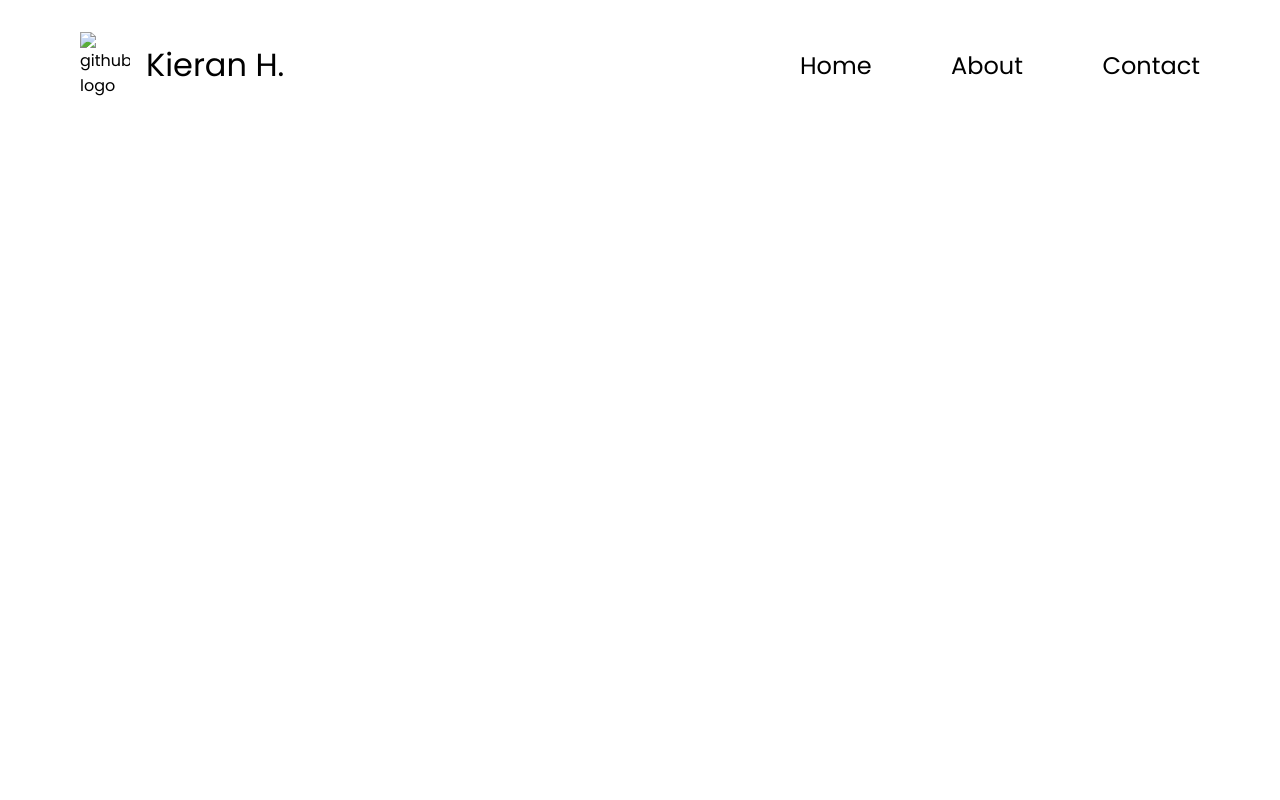
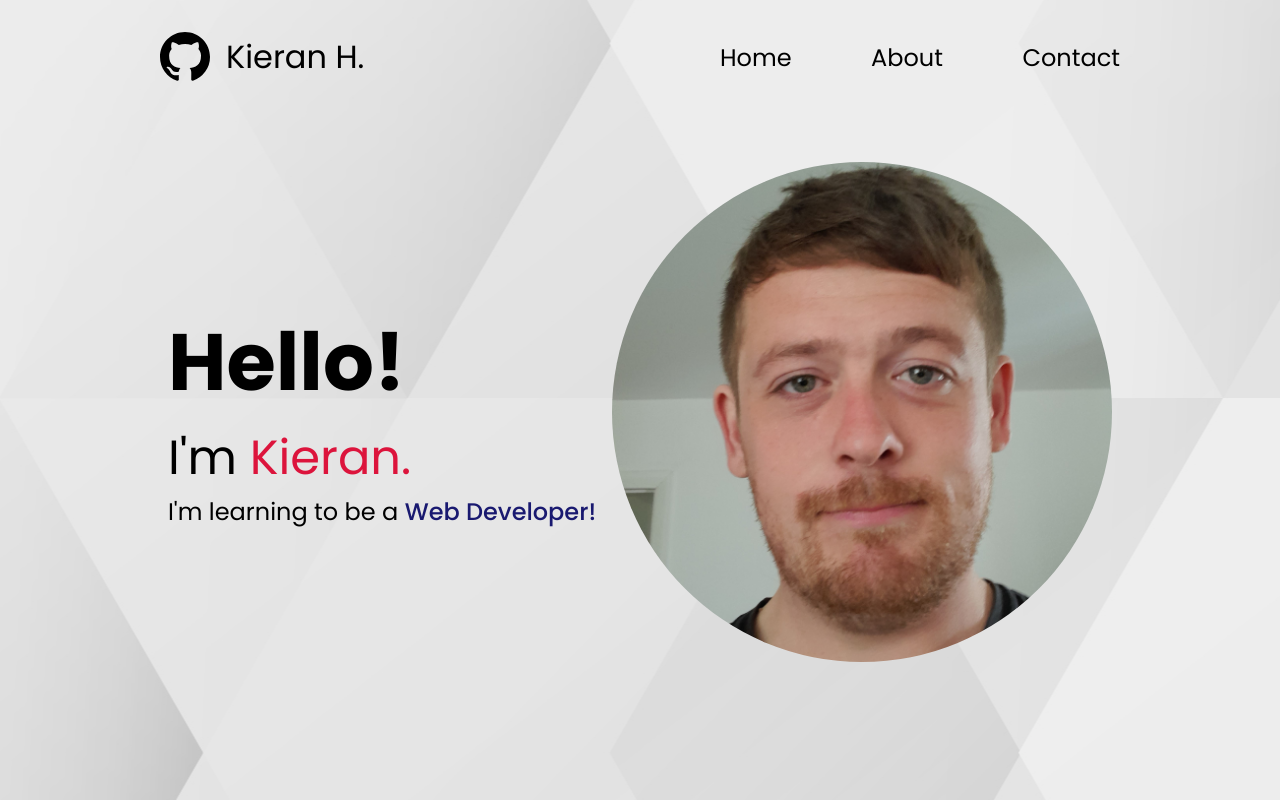
Before and after one commit to DevelopedByKieran/portfolio-website, a plain HTML site: page index.html in a window 1280 px wide. Drawn offline with Linux system fonts and the light colour scheme.

Commit message:
Add and style main content

```diff
--- a/index.html
+++ b/index.html
@@ -18,6 +18,7 @@
     <link rel="stylesheet" href="style.css" />
   </head>
   <body>
+    <!-- Header / Nav -->
     <header>
         <nav>
             <div class="nav-logo">
@@ -34,5 +35,17 @@
             </ul>
         </nav>
     </header>
+
+    <main>
+        <div class="main-content">
+            <h1>Hello!</h1>
+            <h2>I'm <span>Kieran.</span></h2>
+            <p>I'm learning to be a <span>Web Developer!</span></p>
+        </div>
+
+        <div class="main-img-container">
+            <img src="./images/bg-img-2.jpg" alt="" class="main-img">
+        </div>
+    </main>
   </body>
 </html>
--- a/style.css
+++ b/style.css
@@ -9,10 +9,7 @@
 
 body {
     background: url('./images/v748-toon-107.jpg') fixed center;
-}
-
-img {
-    max-width: 100%;
+    padding: 2rem 10rem;
 }
 
 a {
@@ -20,14 +17,10 @@ a {
     color: inherit;
 }
 
-h1 {
-    font-size: 10rem;
-}
-
 /* Header / Nav */
 
 header {
-    padding: 2rem 5rem;
+    margin-bottom: 5rem;
 }
 
 nav,
@@ -58,3 +51,41 @@ nav {
     justify-content: space-between;
     font-size: 1.5rem;
 }
+
+/* Main */
+
+main {
+    display: flex;
+    align-items: center;
+    justify-content: space-around;
+}
+
+.main-content h1 {
+    font-size: 5rem;
+    margin: 0;
+}
+
+.main-content h2 {
+    font-size: 3rem;
+    font-weight: 400;
+    margin: 0;
+}
+.main-content h2 span {
+    /* color: #353535; */
+    color: crimson;
+}
+
+.main-content p {
+    font-size: 1.5rem;
+}
+.main-content p span {
+    color: midnightblue;
+    font-weight: 500;
+}
+
+.main-img {
+    width: 500px;
+    height: 500px;
+    border-radius: 50%;
+    object-fit: cover;
+}
```
Also changed, not shown: images/bg-img-2.jpg (added), images/bg-img-3.jpg (added), images/github.svg (added), images/v748-toon-107.jpg (added), script.js (added), 1 other file.
